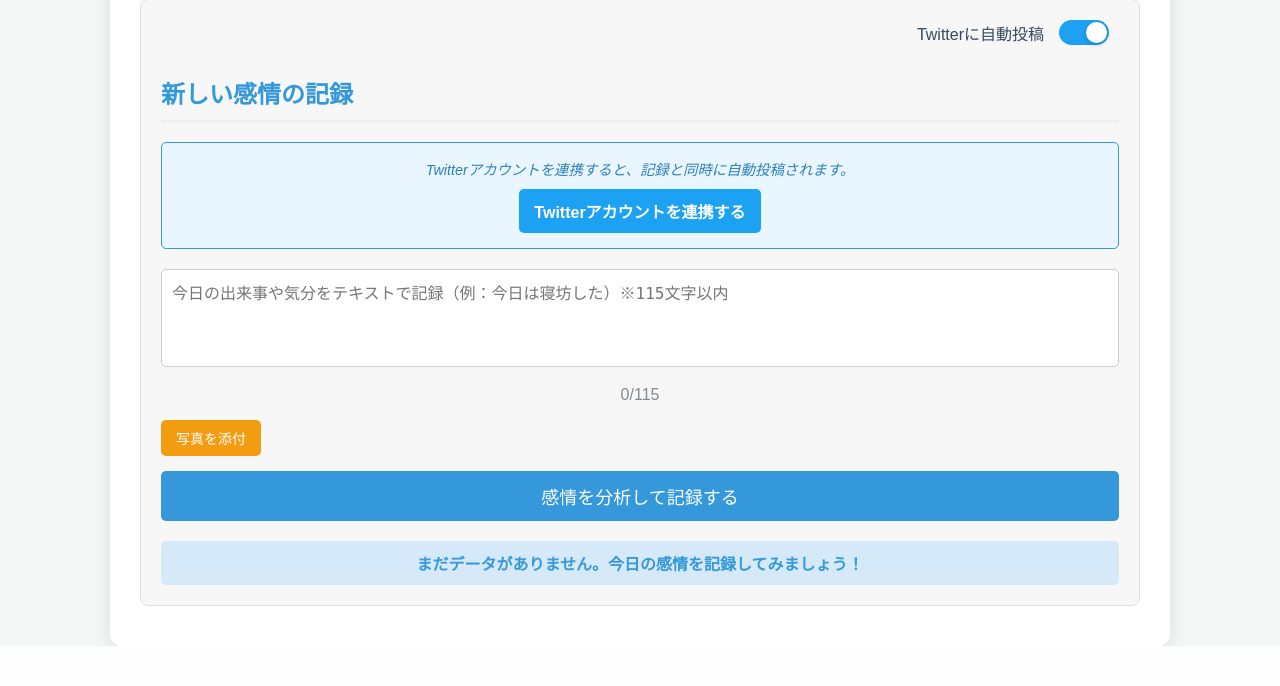
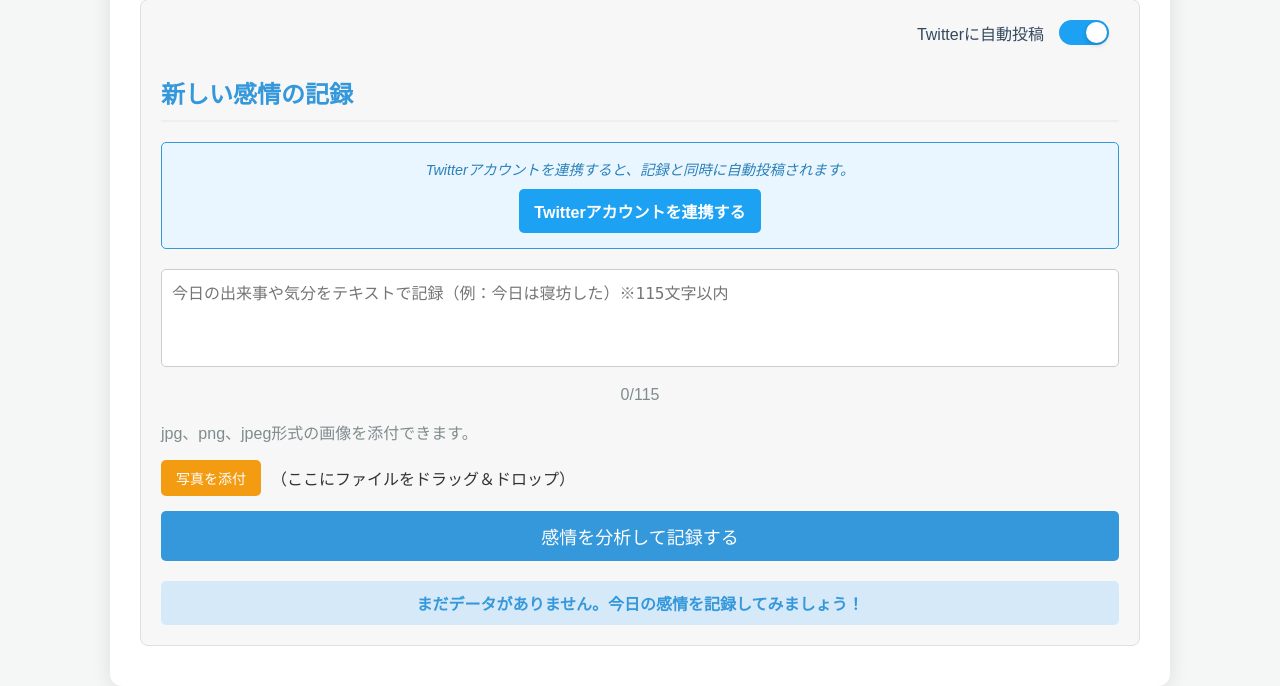
Before and after one commit to harut-11/Emotional, a Flask app: page / in a window 1280 px wide. Shown: the part 719-1405 px from the top of the page. Before the commit the page ends 1365 px from the top, so only its background shows below. Run offline with Flask 3, Linux system fonts and the light colour scheme; data that the repository does not hold is empty.

Commit message:
分析
Updated the HTML structure to enhance user interaction and added support for image uploads.

```diff
--- a/templates/index.html
+++ b/templates/index.html
@@ -4,7 +4,7 @@
     <meta charset="UTF-8">
     <meta name="viewport" content="width=device-width, initial-scale=1.0">
     <title>感情アーカイブ - 感情周期グラフ</title>
-    <link rel="stylesheet" href="static\style.css">
+    <link rel="stylesheet" href="static/style.css">
     <script src="https://cdn.jsdelivr.net/npm/chart.js@4.4.2/dist/chart.umd.min.js"></script>
 </head>
 <body>
@@ -51,10 +51,16 @@
                     <form id="emotionForm" class="record-form">
                         <textarea maxlength="115" id="textContent" placeholder="今日の出来事や気分をテキストで記録（例：今日は寝坊した）※115文字以内" rows="4"></textarea>
                         <p><span id="count">0</span>/115</span></p>
+                        <p style="text-align: left;">jpg、png、jpeg形式の画像を添付できます。</p>
+                        <div class="file-input-group" id="drop-zone">
 
-                        <div class="file-input-group">
-                            <label for="fileInput">写真を添付</label>
-                            <input type="file" id="fileInput" name="file" accept="image/*">
+                            <label for="fileInput">
+                                写真を添付
+                            </label>
+                            <div id="imagePreviewContainer" class="image-preview-container">
+                                </div>
+                            <span class="drop-message">（ここにファイルをドラッグ＆ドロップ）</span>
+                            <input type="file" id="fileInput" name="file" accept="image/jpeg, image/png, image/gif, image/webp" style="display: none;">
                         </div>
 
                         <button type="submit" id="submitButton">感情を分析して記録する</button>
@@ -73,6 +79,6 @@
         </div>
         </div>
 
-    <script src="static\script.js"></script>
+    <script src="static/script.js"></script>
 </body>
 </html>
```
